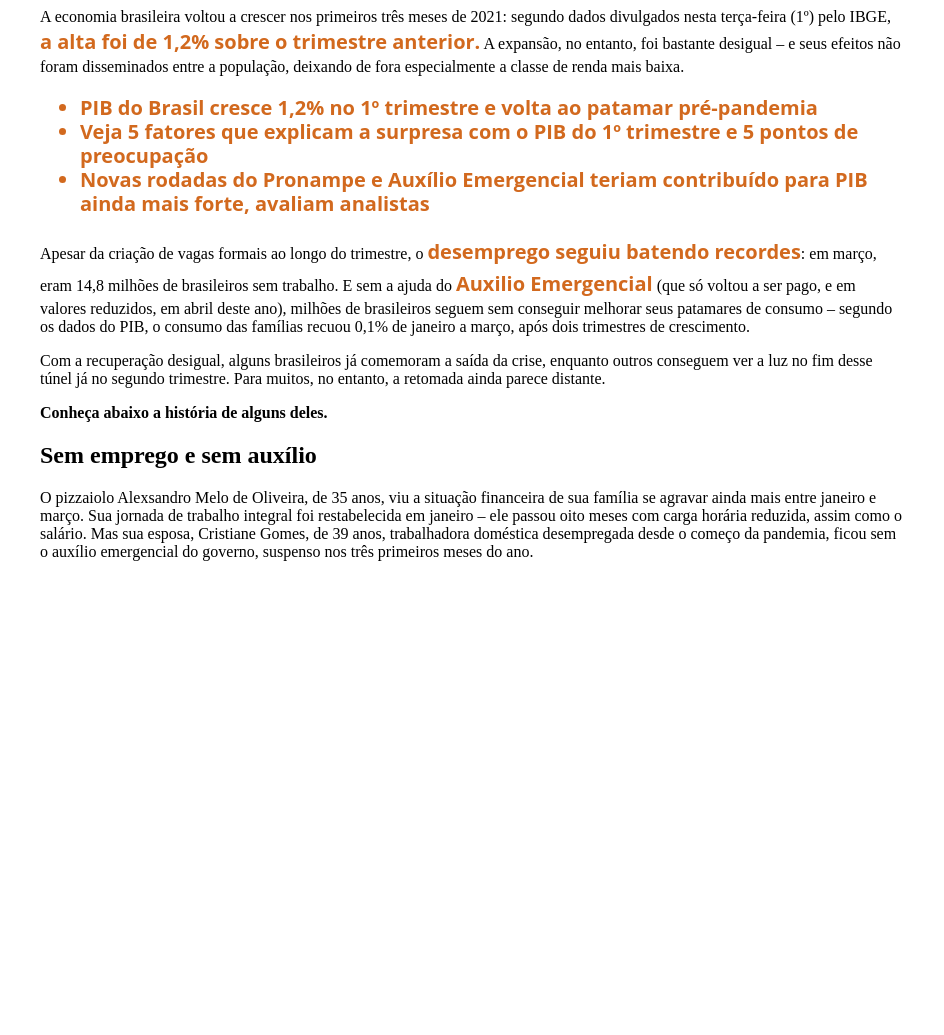
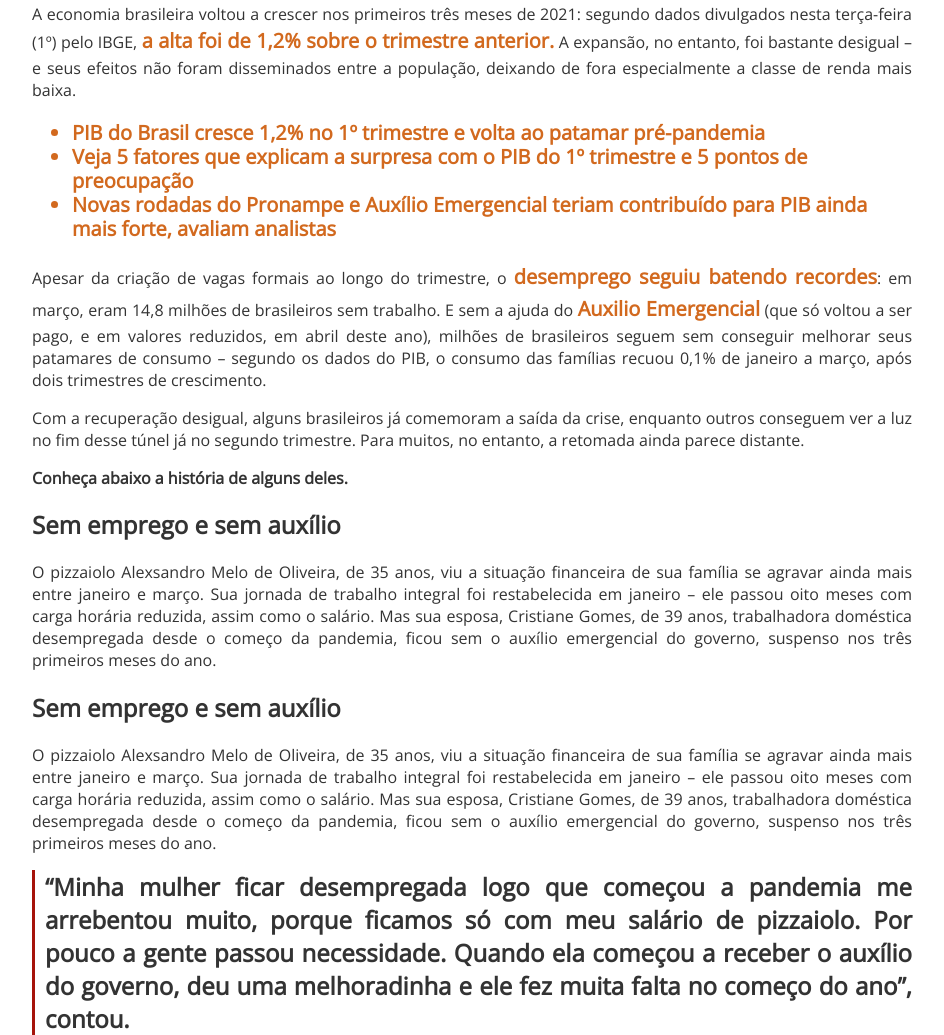
Before and after one commit to TioMarreco/Site-G1, a plain HTML site: page index.html in a window 1280 px wide. Shown: the part 333-1368 px from the top of the page, without its empty margins (168-1112 px from the left). Before the commit the page ends 910 px from the top, so only its background shows below. Drawn offline with nearby package versions, Linux system fonts and the light colour scheme.

Commit message:
trabalho de Web pronto

```diff
--- a/index.html
+++ b/index.html
@@ -6,6 +6,7 @@
     <meta name="G1 de Pedro" content="width=device-width, initial-scale=1.0">
     <title>Noticia do Ano</title>
     <link rel="stylesheet" href="style.css">
+    <link href='https://fonts.googleapis.com/css?family=Open Sans' rel='stylesheet'>
 </head>
 <body>
     <h1>Com desemprego em recorde e sem Auxilio, alta no 1º trimestre só foi sentida por parte da população </h1>
@@ -13,7 +14,7 @@
     <h5>Por Daniel Silveira, G1 - Rio de Janeiro</h5>
     <h6>01/06/2021 09h29 Atualizado há 5 horas </h6>
     <hr>
-
+    <main>
         <p class="normal">A economia brasileira voltou a crescer nos primeiros três meses de 2021: segundo dados divulgados nesta terça-feira (1º) pelo IBGE, <span class="destaque">a alta foi de 1,2% sobre o trimestre anterior.</span> A expansão, no entanto, foi bastante desigual – e seus efeitos não foram disseminados entre a população, deixando de fora especialmente a classe de renda mais baixa.</p>
         <ul style="color:chocolate">
             <li>PIB do Brasil cresce 1,2% no 1º trimestre e volta ao patamar pré-pandemia</li>
@@ -26,6 +27,12 @@
         <h2>Sem emprego e sem auxílio</h2>
         <p>O pizzaiolo Alexsandro Melo de Oliveira, de 35 anos, viu a situação financeira de sua família se agravar ainda mais entre janeiro e março. Sua jornada de trabalho integral foi restabelecida em janeiro – ele passou oito meses com carga horária reduzida, assim como o salário. Mas sua esposa, Cristiane Gomes, de 39 anos, trabalhadora doméstica desempregada desde o começo da pandemia, ficou sem o auxílio emergencial do governo, suspenso nos três primeiros meses do ano.</p>
 
+        <article>
+            <h2>Sem emprego e sem auxílio</h2>
+            <p>O pizzaiolo Alexsandro Melo de Oliveira, de 35 anos, viu a situação financeira de sua família se agravar ainda mais entre janeiro e março. Sua jornada de trabalho integral foi restabelecida em janeiro – ele passou oito meses com carga horária reduzida, assim como o salário. Mas sua esposa, Cristiane Gomes, de 39 anos, trabalhadora doméstica desempregada desde o começo da pandemia, ficou sem o auxílio emergencial do governo, suspenso nos três primeiros meses do ano.</p>
+            <section>“Minha mulher ficar desempregada logo que começou a pandemia me arrebentou muito, porque ficamos só com meu salário de pizzaiolo. Por pouco a gente passou necessidade. Quando ela começou a receber o auxílio do governo, deu uma melhoradinha e ele fez muita falta no começo do ano”, contou.</section>
+        </article>
+    </main>
 </body>
 
 </html>
--- a/style.css
+++ b/style.css
@@ -1,5 +1,6 @@
-:root{
+body{
     margin: 50px 200px 0px 200px;
+    font-family : 'Open Sans';
 }
 h1{
     display: flex;
@@ -27,3 +28,14 @@ ul{
     line-height: 24px;
     text-align: left;
 }
+main{
+    text-align: justify;
+    color: #333333;
+}
+section{
+    font-size: 24px;
+    font-weight: bold;
+    color: #333333;
+    border-left: 3px solid #A6130A;
+    padding-left: 10px;
+}
```
Lines whose indentation alone changed are shown as unchanged.
